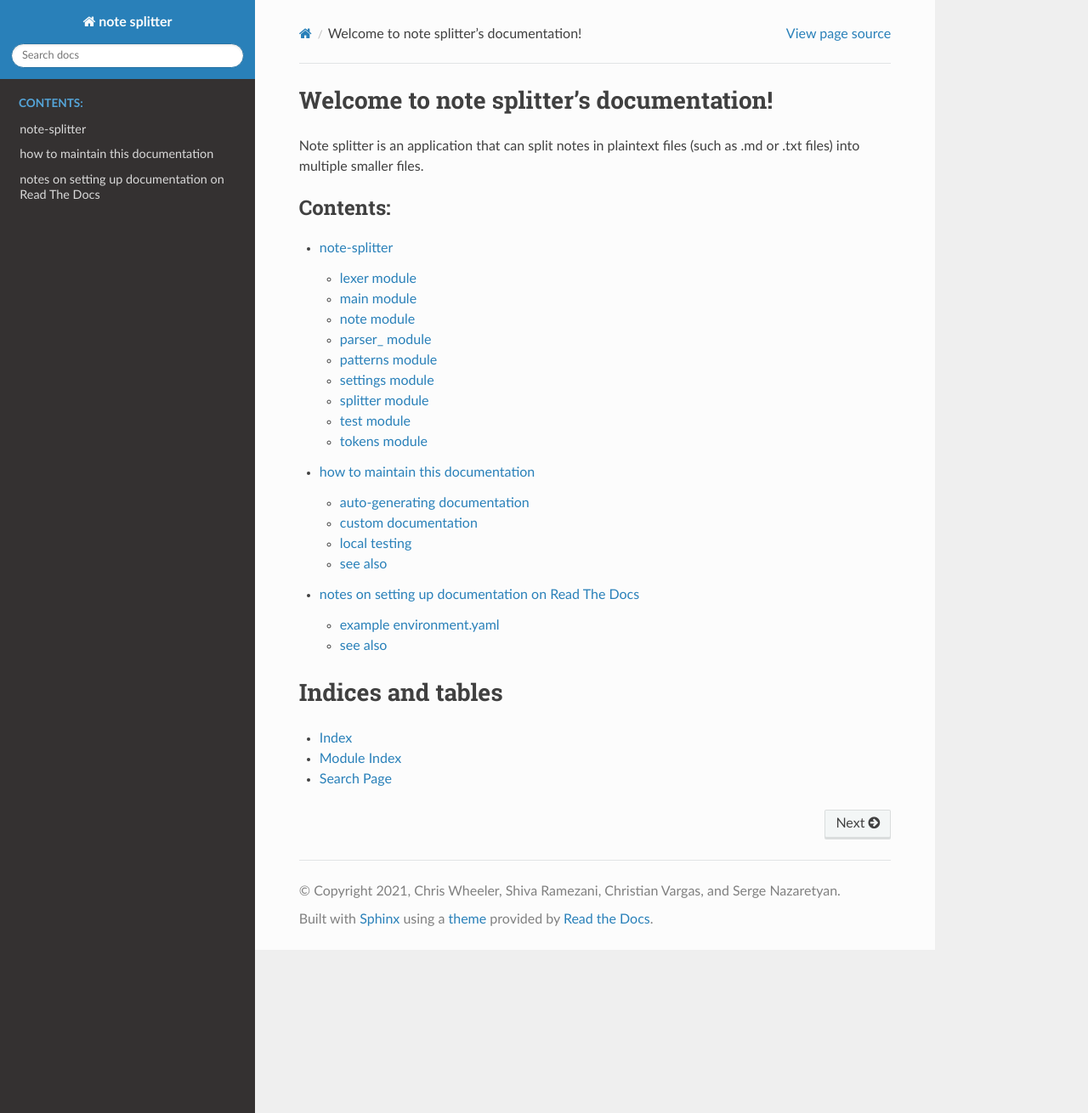
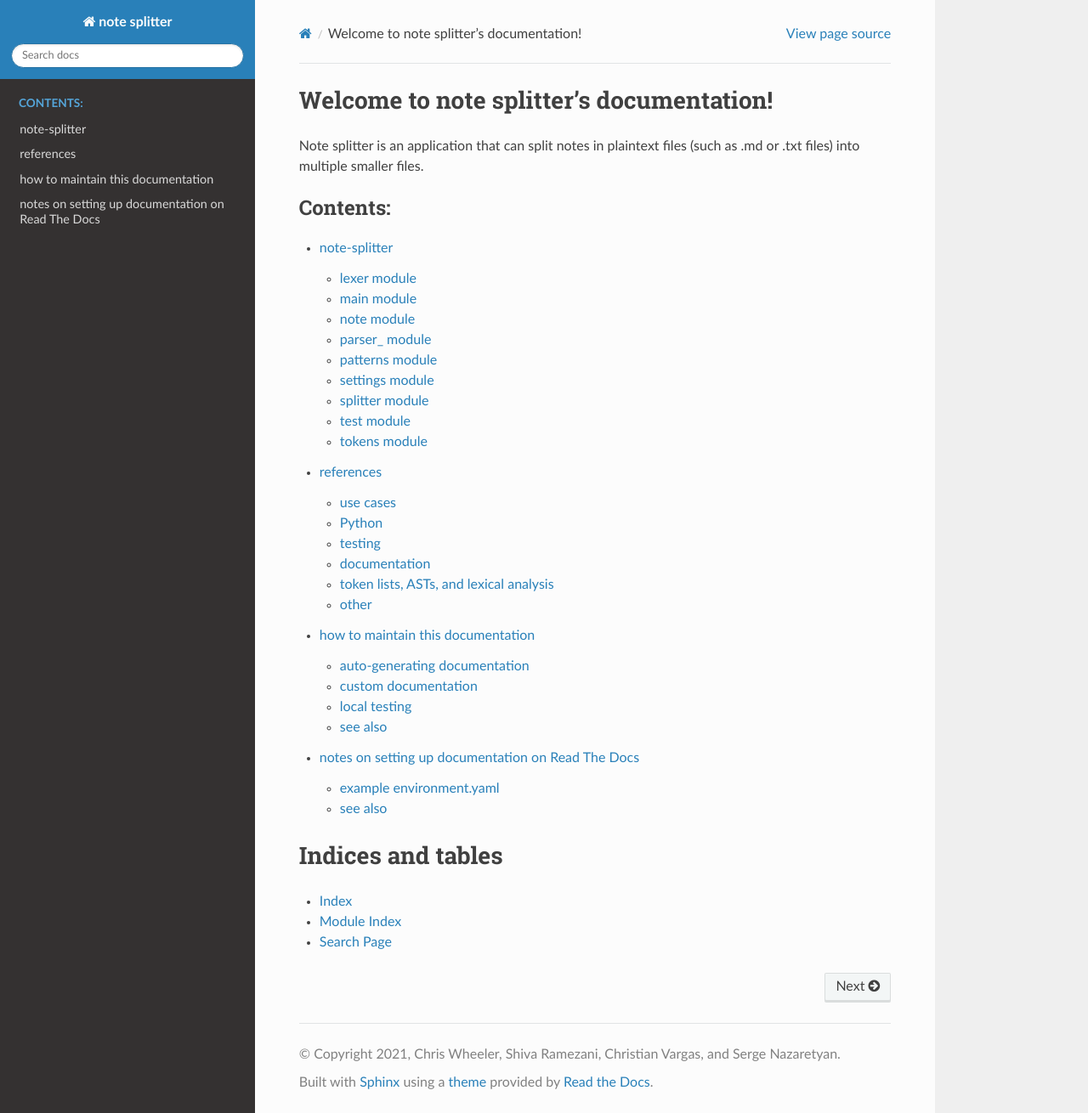
Before and after one commit to wheelercj/note-splitter, a Sphinx documentation site: the page built from docs/index.rst, in a window 1280 px wide and 1310 px high. Shown: the whole window at 85% size. Built offline with Sphinx 7.4.7 and the Read the Docs theme 2.0.0, drawn with Linux system fonts in a browser that asks for light colours; some of the changed lines change nothing that is shown.

Commit message:
Create references.md

```diff
--- a/docs/index.rst
+++ b/docs/index.rst
@@ -13,6 +13,7 @@ Note splitter is an application that can split notes in plaintext files (such as
    :caption: Contents:
 
    modules
+   references
    how-to-doc
    doc-setup
 
--- /dev/null
+++ b/docs/references.md
@@ -0,0 +1,35 @@
+# references
+
+Here are various guides, tools, etc. that were helpful to us while building Note Splitter.
+
+## use cases
+* [https://github.com/wheelercj/note-splitter/discussions/20](https://github.com/wheelercj/note-splitter/discussions/20)
+* [Zotero as Zettelkasten? — Zettlr Discussion](https://forum.zettlr.com/discussion/94/zotero-as-zettelkasten)
+* [Split text file into multiple smaller files - macOS](https://talk.automators.fm/t/split-text-file-into-multiple-smaller-files/11277/9)
+* [Splitting markdown files: Markdown](https://www.reddit.com/r/Markdown/comments/8sjeui/splitting_markdown_files/)
+* [Markdown: split a file along headers?](https://forum.zettelkasten.de/discussion/797/ot-markdown-split-a-file-along-headers)
+
+## Python
+* [The Python Standard Library — Python 3.7 documentation](https://docs.python.org/3.7/library/)
+* [PEP 8 -- Style Guide for Python Code](https://www.python.org/dev/peps/pep-0008/)
+* [Structuring Your Project — The Hitchhiker's Guide to Python](https://docs.python-guide.org/writing/structure/)
+* [PySimpleGUI](https://pysimplegui.readthedocs.io/en/latest/)
+* [PyYAML](https://pyyaml.org/wiki/PyYAMLDocumentation)
+
+## testing
+* [Automated Testing in Python with pytest, tox, and GitHub Actions](https://www.youtube.com/watch?v=DhUpxWjOhME)
+* [pytest: helps you write better programs — pytest documentation](https://docs.pytest.org/en/6.2.x/)
+
+## documentation
+* [Documenting Python Code: A Complete Guide – Real Python](https://realpython.com/documenting-python-code/#docstring-formats)
+* [Style guide — numpydoc v1.2.dev0 Manual](https://numpydoc.readthedocs.io/en/latest/format.html)
+* [https://note-splitter.readthedocs.io/en/latest/doc-setup.html](https://note-splitter.readthedocs.io/en/latest/doc-setup.html)
+
+## token lists, ASTs, and lexical analysis
+* [Introduction to Abstract Syntax Trees](https://www.twilio.com/blog/abstract-syntax-trees)
+* [Lexical analysis](https://en.wikipedia.org/wiki/Lexical_analysis)
+* [Scanning · Crafting Interpreters](https://craftinginterpreters.com/scanning.html)
+
+## other
+* [intro to version control (with git and GitHub)](https://wheelercj.github.io/notes/pages/20210907144216.html)
+* [resources for learning and using regex](https://wheelercj.github.io/notes/pages/20210506235005.html)
```
